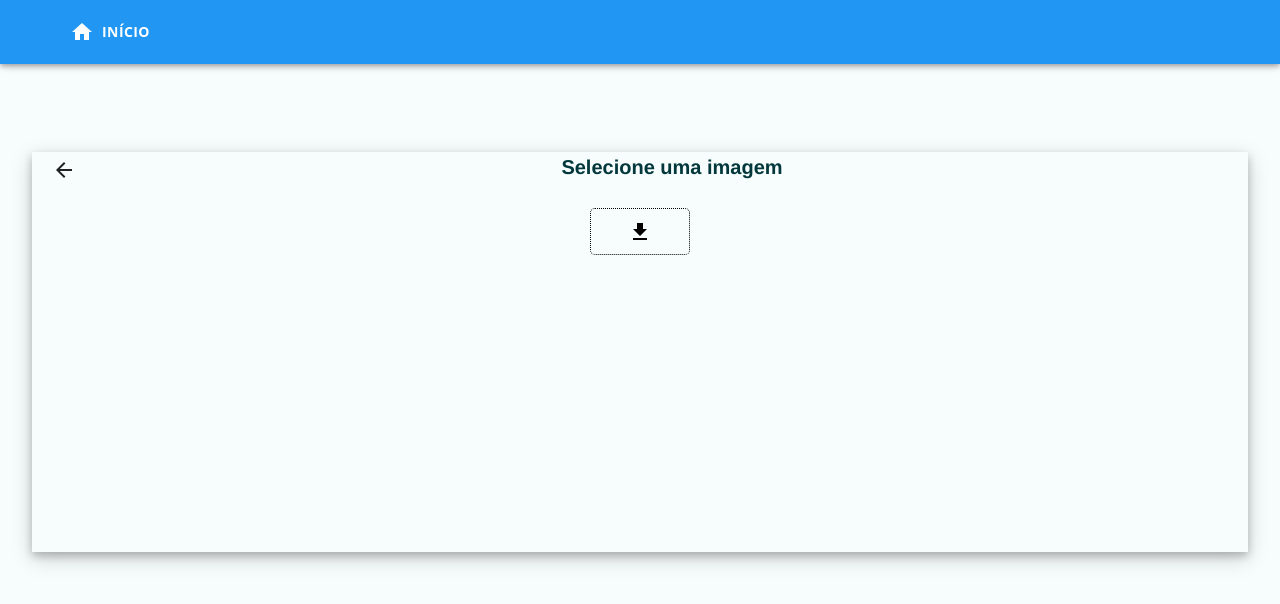
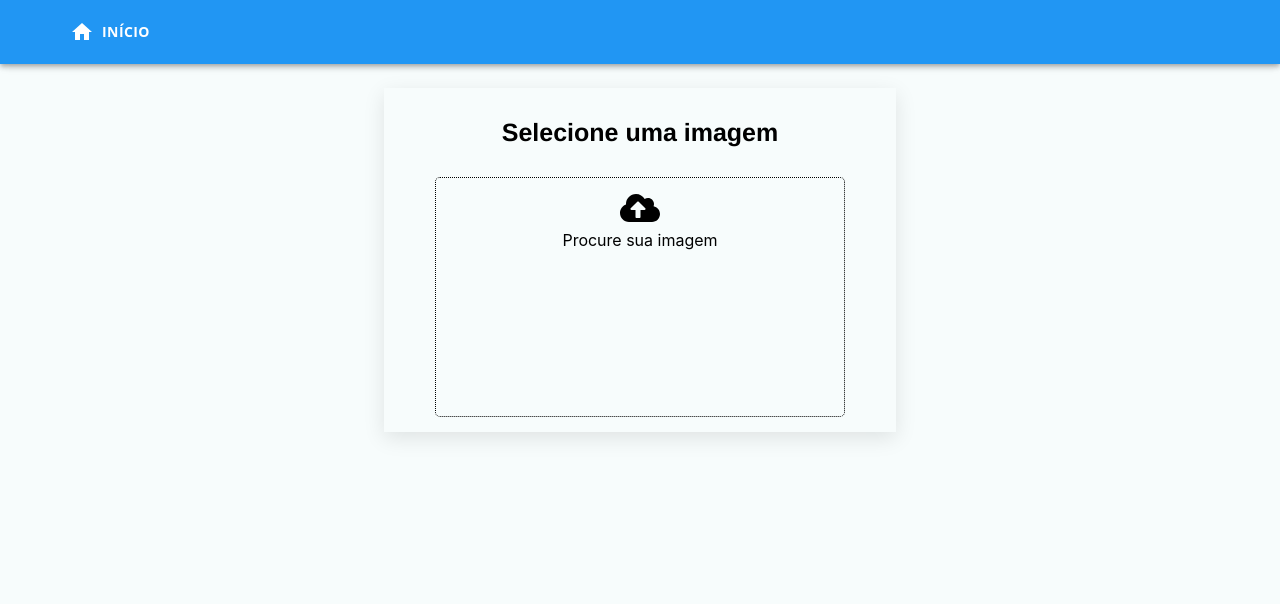
Before and after one commit to logannas/ImageAnnotation, a React (Create React App) app: page /classification in a window 1280 px wide. Shown: the top 604 px of the page. Built offline with nearby package versions, Linux system fonts and the light colour scheme; the HTML template or start-up script is replaced by a standard one.

Commit message:
change seg and class style

```diff
--- a/src/components/BBox/index.js
+++ b/src/components/BBox/index.js
@@ -98,7 +98,7 @@ export default function BBox(props) {
         <div className={classes.root}>
           <canvas ref={canvas} className={classes.canvas}></canvas>
           <div className={classes.table}>
-            <DataGrid rows={rows} columns={columns} checkboxSelection={true} pageSize={5} hideFooterSelectedRowCount={true} autoHeight={true} onSelectionChange={e => {
+            <DataGrid rows={rows} columns={columns} checkboxSelection={true} pageSize={10} hideFooterSelectedRowCount={true} autoHeight={true} onSelectionChange={e => {
               for (var y in aux) {
                 aux[y][6] = false;
               }
--- a/src/components/Classification/index.js
+++ b/src/components/Classification/index.js
@@ -3,9 +3,11 @@ import Imagem from '../Image/index';
 import Header from '../Header/index';
 import { Button, makeStyles } from "@material-ui/core";
 import ResultClassification from '../ResultClassification/index'
-import GetAppIcon from '@material-ui/icons/GetApp';
 import ArrowBackIcon from '@material-ui/icons/ArrowBack';
+import { FaCloudUploadAlt } from "react-icons/fa";
 import { Link as RouterLink } from 'react-router-dom';
+import 'fontsource-roboto';
+
 
 const useStyles = makeStyles(() => ({
     root: {
@@ -18,8 +20,8 @@ const useStyles = makeStyles(() => ({
         alignItems: "center",
     },
     button: {
-        fontFamily: "Helvetica",
-        width: "100px",
+        width: "80%",
+        minHeight: "30vh",
         display: "inline-block",
         margin: "10px",
         padding: "10px",
@@ -28,11 +30,11 @@ const useStyles = makeStyles(() => ({
         borderRadius: "5px",
         color: "black",
         cursor: "pointer",
+        marginBottom: "3%",
     },
     button1: {
-        fontFamily: "Helvetica",
-        background: "#5d99c6",
-        width: "100px",
+        background: "#2196f3",
+        width: "80%",
         display: "inline-block",
         margin: "10px",
         padding: "10px",
@@ -44,23 +46,26 @@ const useStyles = makeStyles(() => ({
         display: "none",
     },
     p: {
-        fontFamily: "Helvetica",
+        marginTop: "5%",
         color: "black",
-        fontSize: "15px",
+        fontSize: "25px",
     },
     box: {
-        marginTop: "10%",
-        width: "95%",
-        minHeight: "50%",
+        marginTop: "5%",
+        width: "40%",
         margin: "auto",
-        boxShadow: "0 4px 8px 0 rgba(0, 0, 0, 0.2), 0 6px 20px 0 rgba(0, 0, 0, 0.19)",
+        boxShadow: "0 4px 8px 0 rgba(0, 0, 0, 0), 0 6px 20px 0 rgba(0, 0, 0, 0.1)",
         textAlign: "center",
         display: "inline-block",
         justifyContent: "center",
         alignItems: "center",
     },
-    buttonBack:{
-        float:"left",
+    buttonBack: {
+        float: "left",
+    },
+    icon:{
+        width:"40px",
+        height:"40px",
     }
 }));
 
@@ -77,7 +82,7 @@ export default function Classification() {
         event.target.value = null;
     }
 
-    const refreshPage = () =>{
+    const refreshPage = () => {
         window.location.reload();
     }
 
@@ -96,31 +101,36 @@ export default function Classification() {
         <div>
             <Header title="Esse é o título" />
             <br></br>
-            <div className={classes.root}>
-                <div className={classes.box}>
-                <Button onClick={refreshPage} {...{ key: "Init", className: classes.buttonBack, component: RouterLink }}><ArrowBackIcon /></Button>
             {isBusy ? (
                 <div></div>
             ) : (
-
+                <div className={classes.root}>
+                    <div className={classes.box}>
                         <div>
-                            <p>Selecione uma imagem</p>
+                            <p className={classes.p}>Selecione uma imagem</p>
                             <input type="file" id="file" accept="image/*" onChange={handleUpload} className={classes.fileinput} />
-                            <label htmlFor="file" className={classes.button}><GetAppIcon /></label>
+                            <label htmlFor="file" className={classes.button}>
+                                <FaCloudUploadAlt className={classes.icon}/>
+                                <br></br>
+                                Procure sua imagem
                                 {file && <Imagem image={file} />}
+                            </label>
                             {file && <label className={classes.button1} onClick={classification}>Enviar</label>}
+                        </div>
+                    </div>
                 </div>
             )}
             {isBusyButton ? (
-                        <div>
+                < div className={classes.root}>
+                    <div className={classes.box}>
+                        <Button onClick={refreshPage} {...{ key: "Init", className: classes.buttonBack, component: RouterLink }}><ArrowBackIcon /></Button>
                         <ResultClassification file={file} />
+                    </div>
                 </div>
             ) : (
                 <div></div>
             )
             }
-                </div>
-            </div>
-        </div>
+        </div >
     );
 }
--- a/src/components/Segmentation/index.js
+++ b/src/components/Segmentation/index.js
@@ -3,7 +3,7 @@ import Imagem from '../Image/index';
 import Header from '../Header/index';
 import { Button, makeStyles } from "@material-ui/core";
 import BBox from '../BBox/index';
-import GetAppIcon from '@material-ui/icons/GetApp';
+import { FaCloudUploadAlt } from "react-icons/fa";
 import ArrowBackIcon from '@material-ui/icons/ArrowBack';
 import { Link as RouterLink } from 'react-router-dom';
 
@@ -19,8 +19,8 @@ const useStyles = makeStyles(() => ({
         alignItems: "center",
     },
     button: {
-        fontFamily: "Helvetica",
-        width: "100px",
+        width: "80%",
+        minHeight: "30vh",
         display: "inline-block",
         margin: "10px",
         padding: "10px",
@@ -29,11 +29,11 @@ const useStyles = makeStyles(() => ({
         borderRadius: "5px",
         color: "black",
         cursor: "pointer",
+        marginBottom: "3%",
     },
     button1: {
-        fontFamily: "Helvetica",
-        background: "#5d99c6",
-        width: "100px",
+        background: "#2196f3",
+        width: "80%",
         display: "inline-block",
         margin: "10px",
         padding: "10px",
@@ -45,40 +45,42 @@ const useStyles = makeStyles(() => ({
         display: "none",
     },
     p: {
-        fontFamily: "Helvetica",
+        marginTop: "5%",
         color: "black",
-        fontSize: "15px",
+        fontSize: "25px",
     },
     box: {
-        marginTop: "10%",
-        width: "95%",
-        minHeight: "50%",
+        marginTop: "5%",
+        width: "40%",
         margin: "auto",
-        boxShadow: "0 4px 8px 0 rgba(0, 0, 0, 0.2), 0 6px 20px 0 rgba(0, 0, 0, 0.19)",
+        boxShadow: "0 4px 8px 0 rgba(0, 0, 0, 0), 0 6px 20px 0 rgba(0, 0, 0, 0.1)",
         textAlign: "center",
         display: "inline-block",
         justifyContent: "center",
         alignItems: "center",
     },
-    fildset1: {
-        background: "#f2f8ff",
-        boxShadow: "5px 10px",
+    box1: {
+        marginTop: "5%",
         width: "95%",
-        height: "100%",
+        minHeight: "80%",
         margin: "auto",
+        boxShadow: "0 4px 8px 0 rgba(0, 0, 0, 0), 0 6px 20px 0 rgba(0, 0, 0, 0.1)",
+        textAlign: "center",
+        display: "inline-block",
+        justifyContent: "center",
+        alignItems: "center",
     },
-    legend: {
-        fontFamily: "Helvetica",
-        color: "black",
-        fontSize: "15px",
+    buttonBack: {
+        float: "left",
     },
     bbox: {
         marginTop: "5%",
         marginBottom: "5%",
         marginRight: "1%",
     },
-    buttonBack: {
-        float: "left",
+    icon: {
+        width: "40px",
+        height: "40px",
     }
 }));
 
@@ -363,31 +365,39 @@ return (
         <div>
             <Header title="Esse é o título" />
             <br></br>
-        <div className={classes.root}>
-            <div className={classes.box}>
-                <Button onClick={refreshPage} {...{ key: "Init", className: classes.buttonBack, component: RouterLink }}><ArrowBackIcon /></Button>
+
             {isBusy ? (
                 <div></div>
             ) : (
-
+                <div className={classes.root}>
+                    <div className={classes.box}>
                         <div>
                             <p>Selecione uma imagem</p>
                             <input type="file" id="file" accept="image/*" onChange={handleUpload} className={classes.fileinput} />
-                        <label htmlFor="file" className={classes.button}><GetAppIcon /></label>
+                            <label htmlFor="file" className={classes.button}>
+                                <FaCloudUploadAlt className={classes.icon} />
+                                <br></br>
+                                Procure sua imagem
                             {file && <Imagem image={file} />}
+                            </label>
                             {file && <label className={classes.button1} onClick={segmentation}>Enviar</label>}
+                        </div>
+                    </div>
                 </div>
             )}
             {isBusyButton ? (
+                <div className={classes.root}>
+                    <div className={classes.box1}>
+                        <Button onClick={refreshPage} {...{ key: "Init", className: classes.buttonBack, component: RouterLink }}><ArrowBackIcon /></Button>
                         <div className={classes.bbox}>
                             <BBox image={file} js={js} rows={rows} />
+                        </div>
+                    </div>
                 </div>
             ) : (
                 <div></div>
             )
             }
         </div>
-        </div>
-    </div>
     );
 }
```
Also changed, not shown: 1 other file (tests, documents, lock files or other folders). Lines whose indentation alone changed are shown as unchanged.
